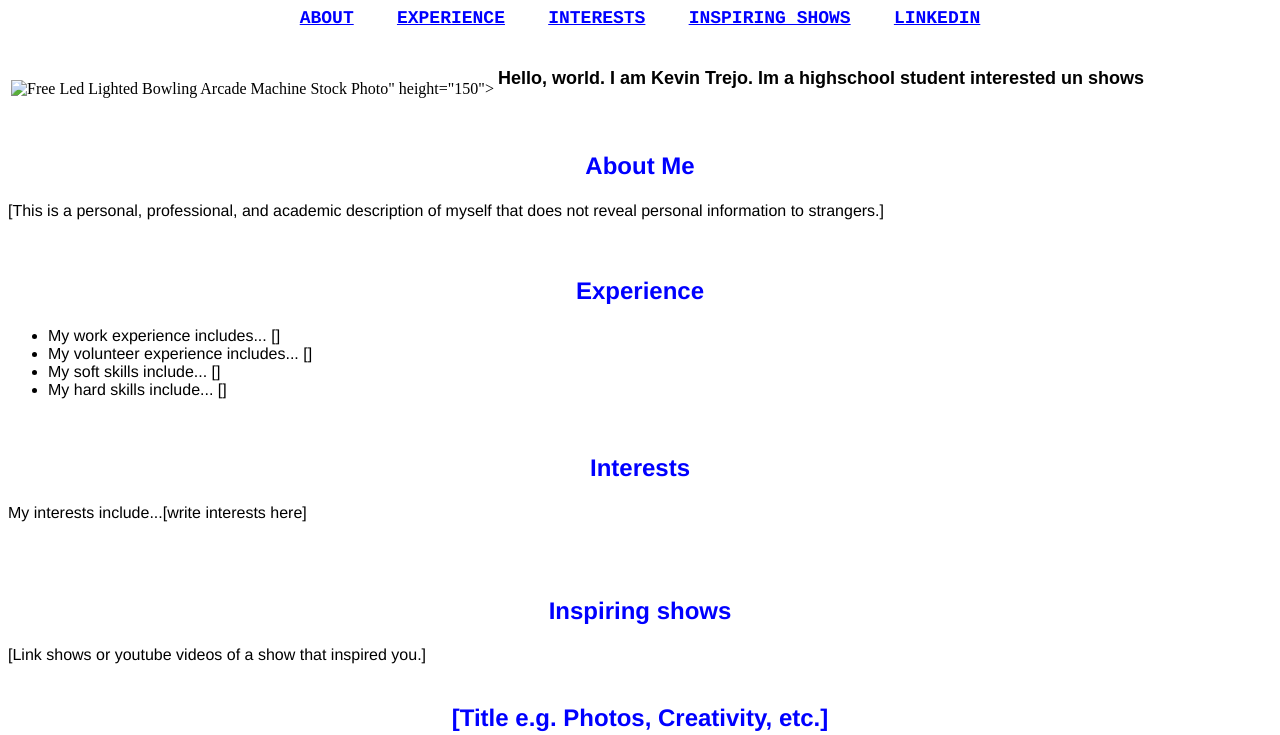
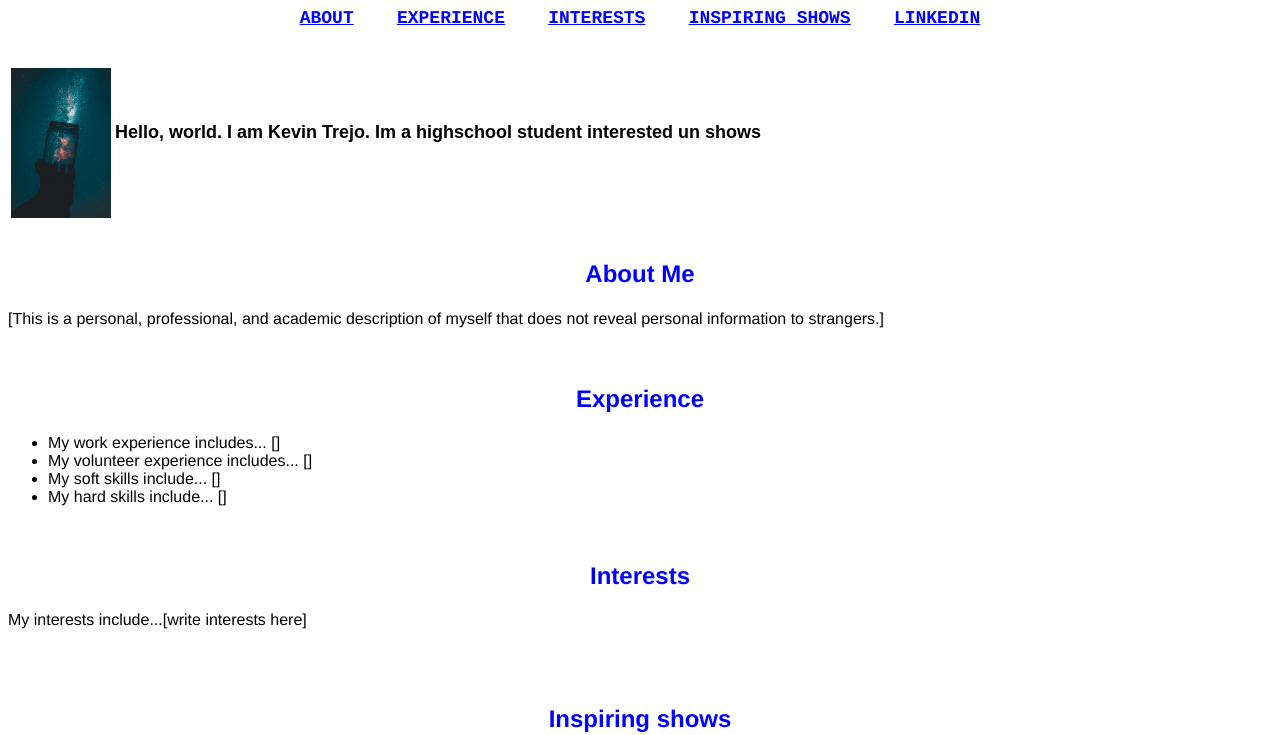
Before and after one commit to KevinT64/KevinT64.github.io, a plain HTML site: page index.html in a window 1280 px wide. Shown: the top 735 px of the page. Drawn offline with Linux system fonts and the light colour scheme.

Commit message:
Update index.html

```diff
--- a/index.html
+++ b/index.html
@@ -18,7 +18,7 @@
 
 <!--Introduction with picture-->
 	<table bgcolor="white"><tr>
-	    <td><img src="<img src="https://images.pexels.com/photos/1293260/pexels-photo-1293260.jpeg?auto=compress&amp;cs=tinysrgb&amp;w=175&amp;fit=crop&amp;h=275&amp;dpr=1" alt="Free Led Lighted Bowling Arcade Machine Stock Photo"/>" height="150"></td>
+	    <td><img src="pexels-rakicevic-nenad-1274260.jpg" height="150"></td>
 	    <td><h4><font face="arial" size="4">Hello, world. I am Kevin Trejo. Im a highschool student interested un shows</font></h4></td>
 	</tr></table>
 
```
